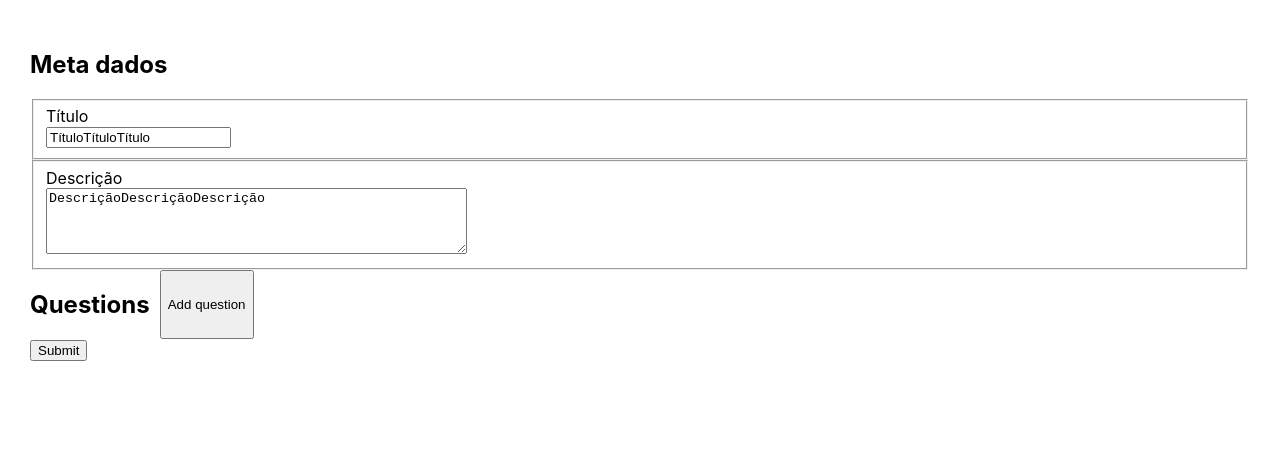
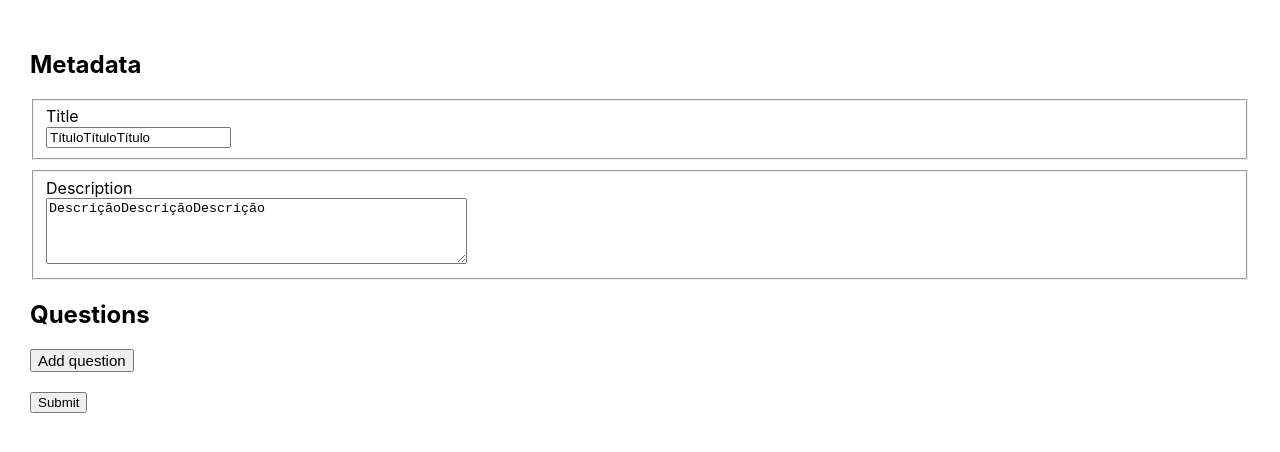
Before and after one commit to joao-salomao/xml-form-builder, a React (Create React App) app: page / in a window 1280 px wide. Shown: the top 452 px of the page. Built offline with nearby package versions, Linux system fonts and the light colour scheme.

Commit message:
Ajustes gerais de layout

```diff
--- a/src/App.js
+++ b/src/App.js
@@ -53,7 +53,7 @@ function App() {
       <form onSubmit={e => onSubmit(e)}>
         <MetaData title={title} description={description} setTitle={setTitle} setDescription={setDescription} />
         <Questions questions={questions} setQuestions={setQuestions} />
-        <input type="submit" />
+        <input style={{marginTop: '20px'}} type="submit" value="Submit" />
       </form>
     </div>
   );
--- a/src/components/MetaData.js
+++ b/src/components/MetaData.js
@@ -1,12 +1,12 @@
 function MetaData({ title, description, setTitle, setDescription }) {
-    return <div>
-        <h2>Meta dados</h2>
-        <fieldset>
-            <label>Título</label>
+    return <div style={{marginBottom: '20px'}}>
+        <h2>Metadata</h2>
+        <fieldset style={{marginBottom: '10px'}}>
+            <label>Title</label>
             <input type="text" required value={title} onChange={e => setTitle(e.target.value)} />
         </fieldset>
         <fieldset>
-            <label>Descrição</label>
+            <label>Description</label>
             <textarea required value={description} onChange={e => setDescription(e.target.value)} rows="4" cols="50" />
         </fieldset>
     </div>
--- a/src/components/Questions.js
+++ b/src/components/Questions.js
@@ -50,10 +50,7 @@ function Questions({ questions, setQuestions }) {
     }
 
     return <div>
-        <div style={{ display: 'flex' }}>
-            <h2 style={{ marginRight: '10px' }}>Questions</h2>
-            <button type="button" onClick={onClickAddQuestion}> Add question</button>
-        </div>
+        <h2 style={{ marginRight: '10px' }}>Questions</h2>
         <div>
             {
                 questions.map((question, index) => {
@@ -78,6 +75,7 @@ function Questions({ questions, setQuestions }) {
                 })
             }
         </div>
+        <button style={{ maxHeight: '30px', fontSize: '15px' }} type="button" onClick={onClickAddQuestion}>Add question</button>
     </div>
 }
 
@@ -107,18 +105,18 @@ function Type({ onChange }) {
 }
 
 function Options({ options, onAdd, onRemove, onChangeText }) {
-    return <div>
-        <button type="button" onClick={onAdd}> Add Option</button>
+    return <div style={{ marginTop: '10px' }}>
         <div>
             {
                 options.map((option, optionIndex) => {
                     return <div key={optionIndex}>
                         <input value={option} onChange={e => onChangeText(optionIndex, e.target.value)} />
-                        <button type="button" onClick={onRemove} >Remove Option</button>
+                        <button type="button" onClick={() => onRemove(optionIndex)} >X</button>
                     </div>
                 })
             }
         </div>
+        <button type="button" onClick={onAdd}> Add Option</button>
     </div>
 }
 
```
